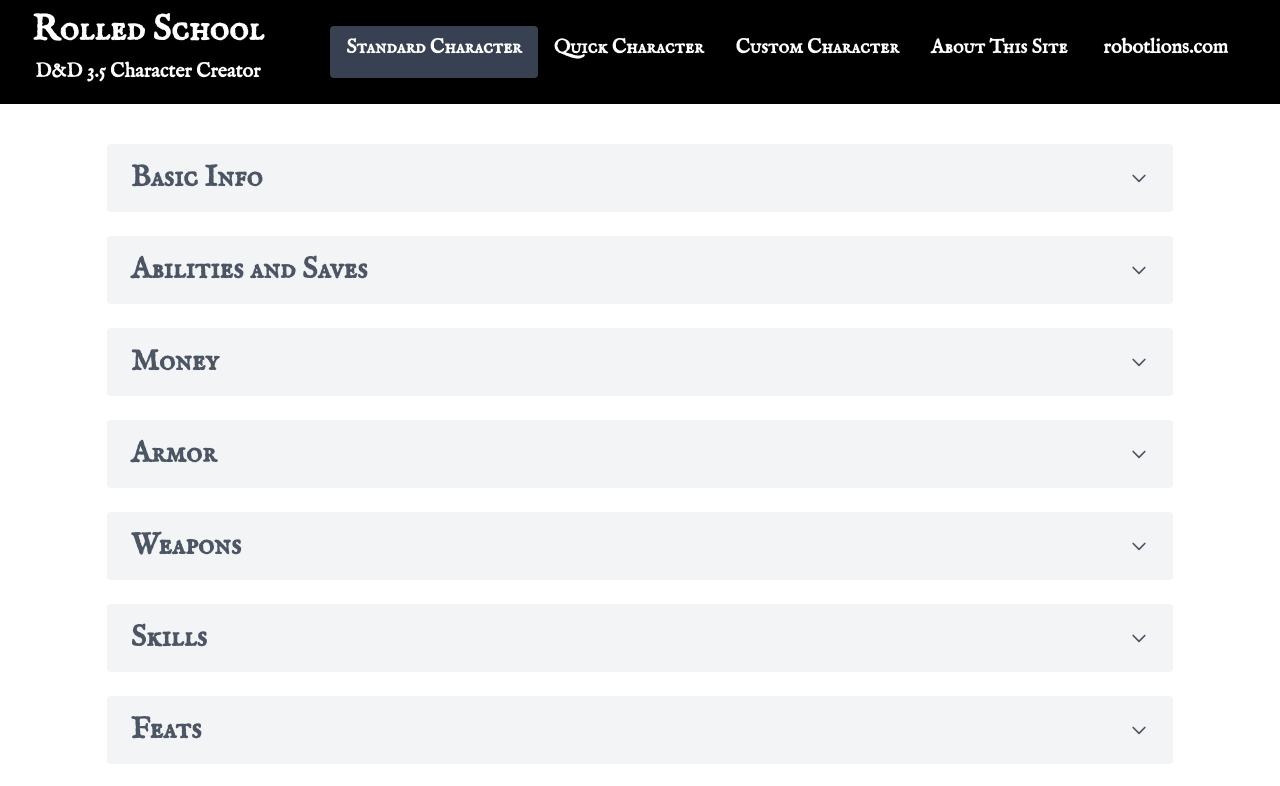
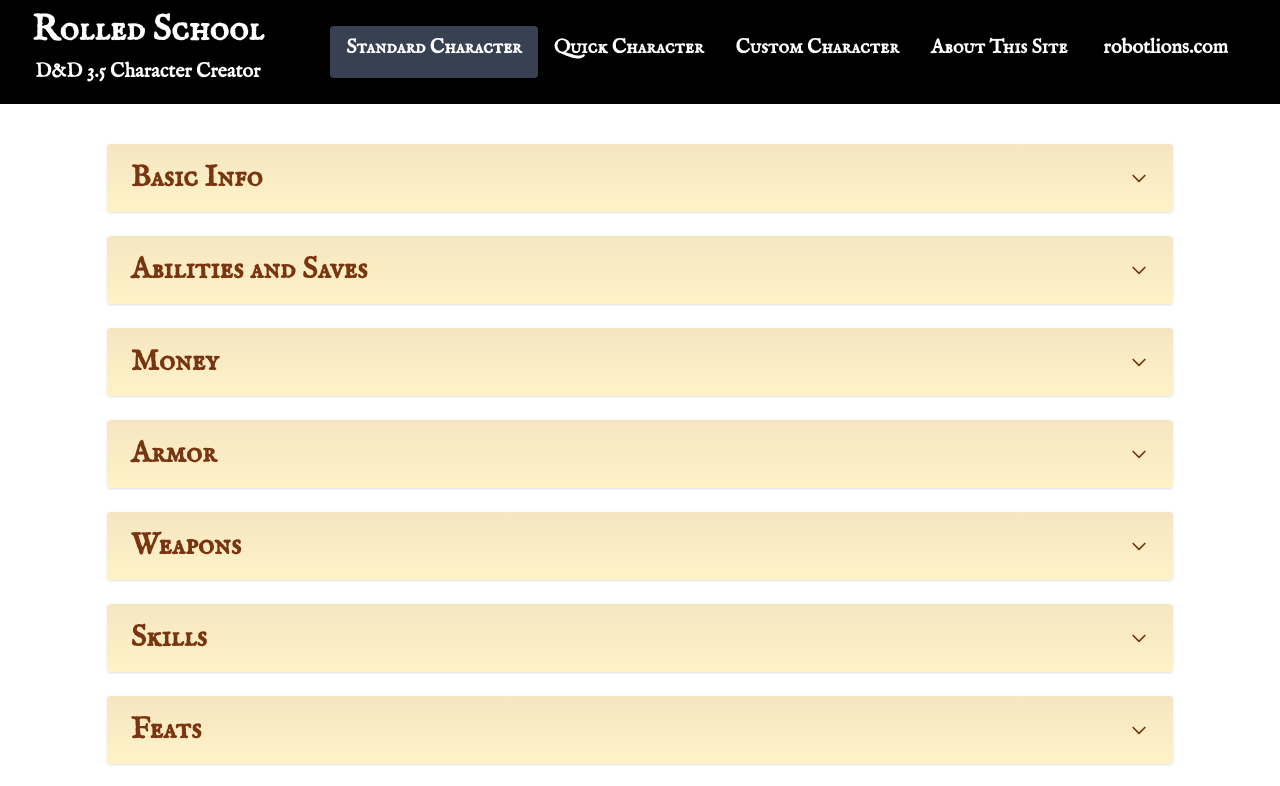
Before and after one commit to robotlions/dnd35-next, a Next.js app: page /standard in a window 1280 px wide. Shown: the top 786 px of the page. Built offline with nearby package versions, Linux system fonts and the light colour scheme.

Commit message:
adds accordion and button styling

```diff
--- a/src/app/components/AbilityScores.js
+++ b/src/app/components/AbilityScores.js
@@ -2,7 +2,7 @@
 import * as RaceBonuses from "../Races/AbilBonuses";
 
 function rando(min, max) {
-  return Math.floor(Math.random() * (max - min + 1) ) + min;
+  return Math.floor(Math.random() * (max - min + 1)) + min;
 }
 
 function roll() {
@@ -50,7 +50,10 @@
   const [chr, setChr] = useState(10);
 
   const rerollButton = (
-    <button variant="secondary rounded-0 bg-gradient" onClick={() => rollButton()}>
+    <button
+      className="font-[family-name:var(--font-imFell)] px-4 py-2 text-white font-semibold rounded bg-gradient-to-b from-sky-600 to-sky-400"
+      onClick={() => rollButton()}
+    >
       Roll Abilities
     </button>
   );
@@ -70,11 +73,11 @@
       <table>
         <thead>
           <tr>
-            <th>Ability</th>
-            <th>Roll</th>
-            <th>Racial Bonus</th>
-            <th>Total Score</th>
-            <th>Modifier</th>
+            <th style={{ paddingRight: 10 }}>Ability</th>
+            <th style={{ paddingRight: 10 }}>Roll</th>
+            <th style={{ paddingRight: 10 }}>Racial Bonus</th>
+            <th style={{ paddingRight: 10 }}>Total Score</th>
+            <th style={{ paddingRight: 10 }}>Modifier</th>
           </tr>
         </thead>
         <tbody>
--- a/src/app/components/CharInfo.js
+++ b/src/app/components/CharInfo.js
@@ -39,7 +39,7 @@
   const nameDisplay = (
     <div className="text-xl">
       <button
-      className="align-middle"
+      className="pt-3"
         onClick={() => setEditing(true)}
       >
         {thisState}
@@ -204,7 +204,7 @@
       value={props.alignment}
       onChange={(e) => handleSelect(e)}
       id="alignments"
-      className="bg-gray-50 border border-gray-300 text-gray-900 text-sm rounded-lg focus:ring-blue-500 focus:border-blue-500 block w-full p-2.5 dark:bg-gray-700 dark:border-gray-600 dark:placeholder-gray-400 dark:text-white dark:focus:ring-blue-500 dark:focus:border-blue-500"
+      className="border border-gray-300 text-gray-900 text-sm rounded-lg focus:ring-blue-500 focus:border-blue-500 block w-full p-2.5 dark:bg-gray-700 dark:border-gray-600 dark:placeholder-gray-400 dark:text-white dark:focus:ring-blue-500 dark:focus:border-blue-500"
     >
       <option value="Choose" disabled>
         Choose Alignment
@@ -226,7 +226,7 @@
   return (
     <select
       defaultValue={"Fighter"}
-      className="bg-gray-50 border border-gray-300 text-gray-900 text-sm rounded-lg focus:ring-blue-500 focus:border-blue-500 block w-full p-2.5 dark:bg-gray-700 dark:border-gray-600 dark:placeholder-gray-400 dark:text-white dark:focus:ring-blue-500 dark:focus:border-blue-500"
+      className="border border-gray-300 text-gray-900 text-sm rounded-lg focus:ring-blue-500 focus:border-blue-500 block w-full p-2.5 dark:bg-gray-700 dark:border-gray-600 dark:placeholder-gray-400 dark:text-white dark:focus:ring-blue-500 dark:focus:border-blue-500"
       onChange={(e) => {
         setThisState(e.target.value);
         props.setBasicEdited(true);
@@ -253,7 +253,7 @@
 
   return (
     <select
-      className="bg-gray-50 border border-gray-300 text-gray-900 text-sm rounded-lg focus:ring-blue-500 focus:border-blue-500 block w-full p-2.5 dark:bg-gray-700 dark:border-gray-600 dark:placeholder-gray-400 dark:text-white dark:focus:ring-blue-500 dark:focus:border-blue-500"
+      className="border border-gray-300 text-gray-900 text-sm rounded-lg focus:ring-blue-500 focus:border-blue-500 block w-full p-2.5 dark:bg-gray-700 dark:border-gray-600 dark:placeholder-gray-400 dark:text-white dark:focus:ring-blue-500 dark:focus:border-blue-500"
       onChange={(e) => {
         props.setBasicEdited(true);
         setThisState(e.target.value);
--- a/src/app/components/Inventory.js
+++ b/src/app/components/Inventory.js
@@ -44,16 +44,13 @@
 export const ArmorMain = (props) => {
   const [show, setShow] = useState(false);
 
-  const handleClose = () => setShow(false);
-  const handleShow = () => setShow(true);
-
   const purchasedArmor = armorArray.map((item, index) => (
-    <div key={index} className="grid grid-cols-6">
+    <div key={index} className="grid grid-cols-8">
       <div className="col">
         <p style={{ fontWeight: "bold" }}>{item.armorName}</p>
       </div>
       <div className="col">
-        <p>Armor Bonus: {item.armorBonus}</p>
+        <p className="col">Armor Bonus: {item.armorBonus}</p>
       </div>
       <div className="col">
         <p>Max Dex Bonus: {item.maxDexBonus}</p>
@@ -72,7 +69,7 @@
       </div>
       <div className="col">
         <button
-          variant="warning bg-gradient"
+          className="font-[family-name:var(--font-imFell)] px-4 py-2 text-white font-semibold rounded bg-gradient-to-b from-sky-600 to-sky-400"
           onClick={() => removeItem(item, index)}
         >
           Remove
@@ -251,7 +248,7 @@
   }
 
   const purchasedWeapons = weaponArray.map((item, index) => (
-    <div key={index} className="grid grid-cols-6">
+    <div key={index} className="grid grid-cols-8">
       <div className="col">
         <p style={{ fontWeight: "bold" }}>{item.weaponName}</p>
       </div>
@@ -273,7 +270,8 @@
 
       <div className="col">
         <button
-          variant="warning bg-gradient"
+                    className="font-[family-name:var(--font-imFell)] px-4 py-2 text-white font-semibold rounded bg-gradient-to-b from-sky-600 to-sky-400"
+
           onClick={() => removeItem(item, index)}
         >
           Remove
@@ -393,14 +391,14 @@
   const normalMoney =
     props.totalSilver === 0 ? (
       <button
-        variant="secondary rounded-0 bg-gradient"
+        className="font-[family-name:var(--font-imFell)] px-4 py-2 text-white font-semibold rounded bg-gradient-to-b from-sky-600 to-sky-400"
         onClick={() => genSilver()}
       >
         Roll Starting Money
       </button>
     ) : (
       <button
-        variant="secondary rounded-0 bg-gradient"
+        className="font-[family-name:var(--font-imFell)] px-4 py-2 text-white font-semibold rounded bg-gradient-to-b from-sky-600 to-sky-400"
         onClick={() => {
           props.setTotalSilver(0);
           props.setArmorMoney(0);
--- a/src/app/standard/page.js
+++ b/src/app/standard/page.js
@@ -73,7 +73,7 @@
 
     return weaponSet.map((item, index) => (
       <div key={index}>
-        <p style={{ fontWeight: "bold" }}>
+        <p className="text-lg font-semibold">
           {counts[item.weaponName] > 1 && counts[item.weaponName]}{" "}
           {item.weaponName} -{" "}
           <span style={{ fontWeight: "normal" }}>
@@ -93,7 +93,7 @@
 
     return armorSet.map((item, index) => (
       <div key={index}>
-        <p style={{ fontWeight: "bold" }}>
+        <p className="text-lg font-semibold">
           {counts[item.armorName] > 1 && counts[item.armorName]}{" "}
           {item.armorName} -{" "}
           <span style={{ fontWeight: "normal" }}>
@@ -131,30 +131,34 @@
   );
 
   const charInfoContent = (
-    <>
-      <div className="grid grid-cols-1 md:grid-cols-5">
-        <div className="col-span-2">
+    <div className="text-lg">
+      <div className="grid grid-cols-1 md:grid-cols-5 gap-2">
+        <div className="col-span-1 md:col-span-2">
           <CharInfo.CharName
             setCharName={setCharName}
             setBasicEdited={setBasicEdited}
           />
         </div>
+        <div className="col-span-1 ">
         <CharInfo.AlignmentSelect
           alignment={alignment}
           setAlignment={setAlignment}
-        />
+        /></div>
+        <div className="col-span-1">
         <CharInfo.RaceSelect
           setBasicEdited={setBasicEdited}
           setSelectedRace={setSelectedRace}
-        />
+        /></div>
+        <div className="col-span-1">
         <CharInfo.ClassSelect
           setBasicEdited={setBasicEdited}
           setSelectedClass={setSelectedClass}
-        />
+        /></div>
       </div>
-      <div className="grid grid-cols-1 md:grid-cols-5">
+      <br/>
+      <div className="grid grid-cols-3 md:grid-cols-3">
         <div>
-          Level
+          <span className="font-semibold">Level</span>
           {munchkinMode === true ? (
             <CharInfo.Level
               setBasicEdited={setBasicEdited}
@@ -164,8 +168,8 @@
             <p>1</p>
           )}
         </div>
-        <div className="col">
-          Hit Points
+        <div>
+          <span className="font-semibold">Hit Points</span>
           <CharInfo.HitPoints
             setHP={setHP}
             level={level}
@@ -177,7 +181,7 @@
           />
         </div>
         <div className="col">
-          Armor Class
+          <span className="font-semibold">Armor Class</span>
           <CharInfo.ArmorClass
             setAC={setAC}
             armorBonusTotal={armorBonusTotal}
@@ -187,11 +191,11 @@
           />
         </div>
       </div>
-    </>
+    </div>
   );
 
   const abilitiesHeader = (
-    <div className="accTitle">
+    <div>
       <h2>Abilities and Saves</h2>
       {rolled === true && (
         <div className="text-lg">
@@ -213,9 +217,9 @@
   );
 
   const abilitiesContent = (
-    <>
-      <div className="grid grid-cols-1 md:grid-cols-5">
-        <div className="col-span-3">
+    <div className="text-lg">
+      <div className="grid grid-cols-1 md:grid-cols-12">
+        <div className="col-span-8">
           <NewScores
             setStr={setStr}
             setChr={setChr}
@@ -228,7 +232,7 @@
             munchkinMode={munchkinMode}
           />
         </div>
-        <div>
+        <div className="col-span-2">
           <CharInfo.SavingThrows
             level={level}
             selectedClass={selectedClass}
@@ -237,7 +241,7 @@
             wis={wis}
           />
         </div>
-        <div>
+        <div className="col-span-2">
           <BaseAttack
             str={str}
             level={level}
@@ -246,7 +250,7 @@
           />
         </div>
       </div>
-    </>
+    </div>
   );
 
   const moneyHeader = (
@@ -260,7 +264,8 @@
 
   const moneyContent = (
     <div>
-      <p>Silver: {totalSilver}</p>
+      <p className="text-xl font-semibold">Silver: {totalSilver}</p>
+      <br/>
       <StartingSilver
         setWeaponsMoney={setWeaponsMoney}
         setArmorMoney={setArmorMoney}
--- a/src/app/ui/Accordion.js
+++ b/src/app/ui/Accordion.js
@@ -7,17 +7,17 @@
     setOpenIndex(index === openIndex ? null : index);
   };
 
-
-
   return (
     <div className="w-full">
       {props.accordionItems.map((item, index) => (
         <div key={index}>
           <button
             onClick={() => toggleAccordion(index)}
-              className="flex justify-between rounded items-center w-full py-4 px-6 text-left text-gray-600 hover:bg-gray-200 focus:outline-none text-lg bg-gray-100"
+            className="flex justify-between rounded items-center w-full py-4 px-6 text-left text-gray-600 hover:bg-gray-200 focus:outline-none text-lg bg-gray-100 "
           >
-              <span className="text-3xl font-black font-[family-name:var(--font-imFellSC)]">{item.title}</span>
+            <span className="text-3xl font-black font-[family-name:var(--font-imFellSC)]">
+              {item.title}
+            </span>
             <svg
               className={`w-5 h-5 transform transition-transform ${
                 openIndex === index ? "rotate-180" : ""
@@ -40,14 +40,16 @@
               openIndex === index ? "max-h-screen" : "max-h-0"
             }`}
           >
-              <div className="px-6 py-4 text-gray-600 text-base min-h-52 font-[family-name:var(--font-imFell)]">{item.content}</div>
+            <div className="px-6 py-4 text-gray-600 text-base min-h-52 font-[family-name:var(--font-imFell)]">
+              {item.content}
             </div>
-            <br/>
+          </div>
+          <br />
         </div>
       ))}
     </div>
   );
-  };
+}
 
 export function AccordionMulti(props) {
   const [openIndexes, setOpenIndexes] = useState([]);
@@ -60,16 +62,17 @@
     }
   };
 
-
   return (
     <div className="w-full">
       {props.accordionItems.map((item, index) => (
         <div key={index}>
           <button
             onClick={() => toggleAccordion(index)}
-              className="flex justify-between rounded items-center w-full py-4 px-6 text-left text-gray-600 hover:bg-gray-200 focus:outline-none text-lg bg-gray-100"
+            className="flex justify-between rounded items-center w-full py-4 px-6 text-left text-amber-900 hover:bg-gradient-to-b hover:from-amber-300 hover:to-amber-200 text-lg bg-gradient-to-b from-parchment to-amber-100 shadow"
           >
-              <span className="text-3xl font-black font-[family-name:var(--font-imFellSC)]">{item.title}</span>
+            <span className="text-3xl font-black font-[family-name:var(--font-imFellSC)]">
+              {item.title}
+            </span>
             <svg
               className={`w-5 h-5 transform transition-transform ${
                 openIndexes.includes(index) ? "rotate-90" : ""
@@ -92,9 +95,11 @@
               openIndexes.includes(index) ? "h-auto" : "max-h-0"
             }`}
           >
-              <div className="px-6 py-4 text-gray-600 text-base min-h-52 font-[family-name:var(--font-imFell)]">{item.content}</div>
+            <div className="px-6 py-4 text-gray-600 text-base min-h-32 font-[family-name:var(--font-imFell)]">
+              {item.content}
             </div>
-            <br/>
+          </div>
+          <br />
         </div>
       ))}
     </div>
```
Also changed, not shown: src/app/components/Money.js (deleted, +0 -37 lines). Lines whose indentation alone changed are shown as unchanged.
